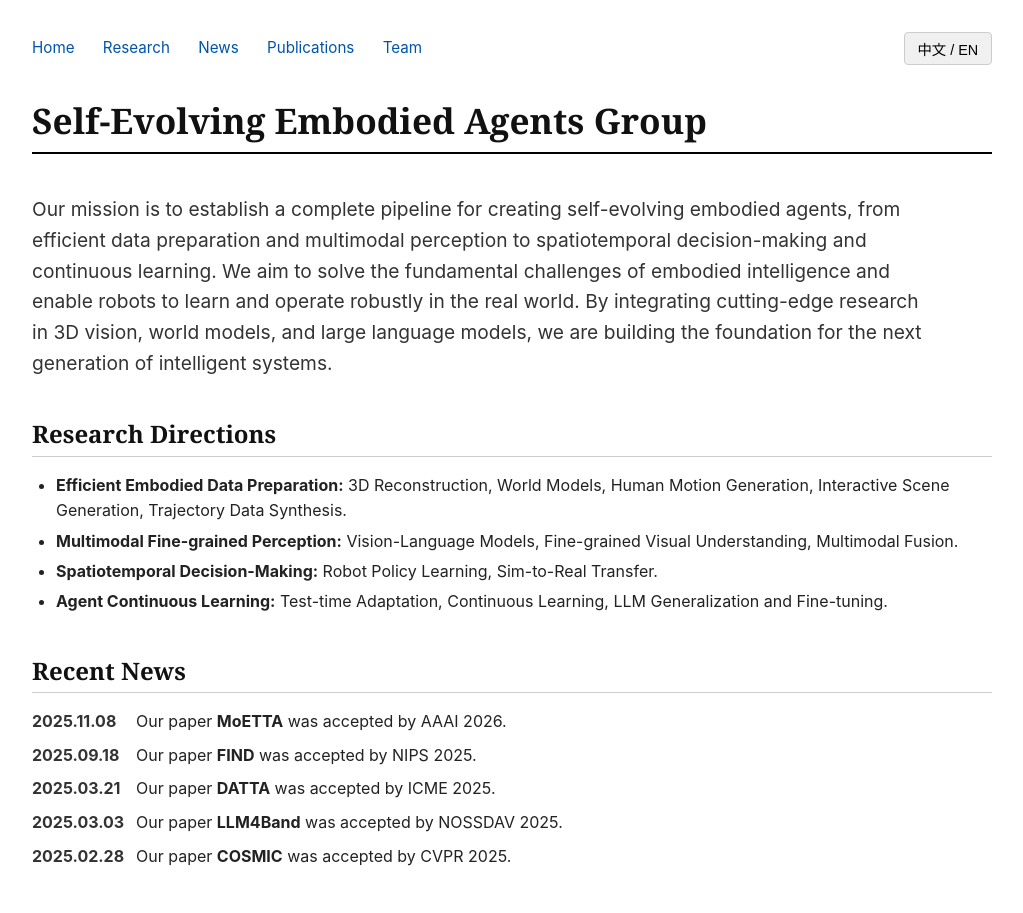
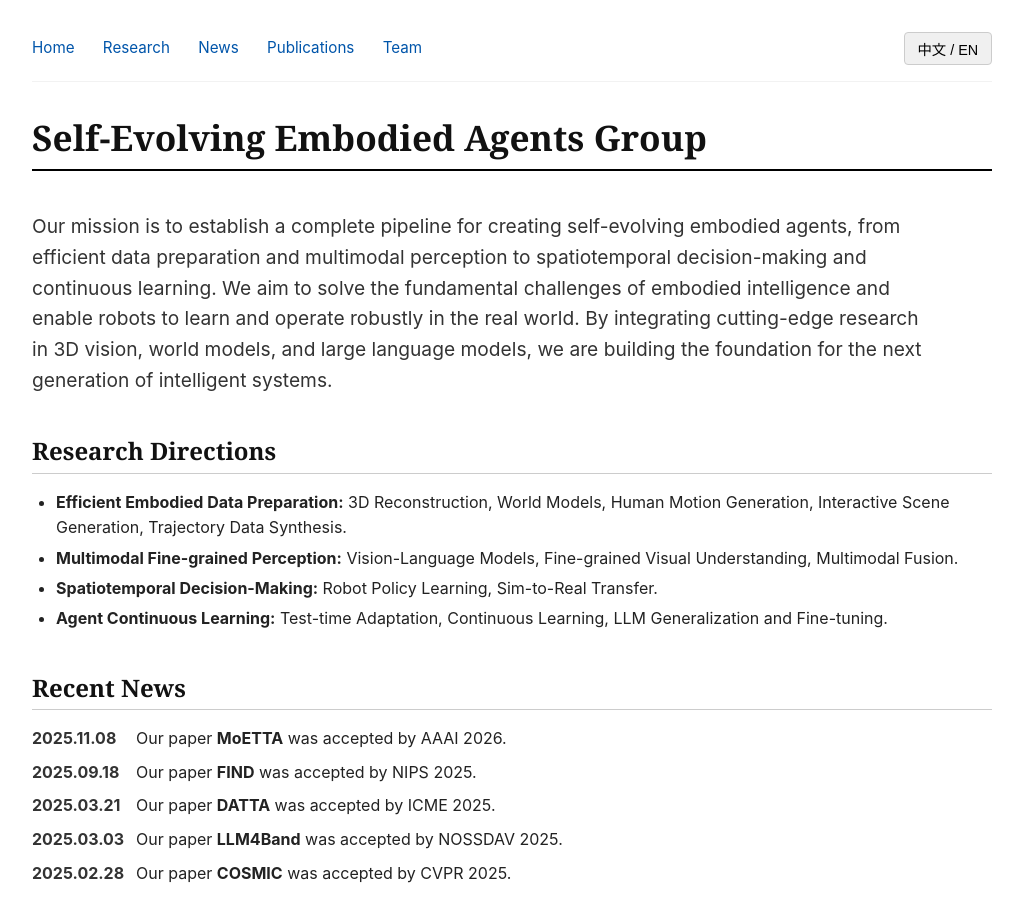
Before and after one commit to N50s/Self-Evolving-Embodied-Agents-Group, a Jekyll site: the page built from index.html, in a window 1280 px wide and 1400 px high. Shown: the top 913 px of the window, without its empty margins (128-1151 px from the left). Built offline with Jekyll 4.4.1, drawn with Linux system fonts in a browser that asks for light colours; some of the changed text lies outside the part shown.

Commit message:
Enhance UI: sticky nav, smooth scroll, and tight card layouts

```diff
--- a/_layouts/default.html
+++ b/_layouts/default.html
@@ -6,6 +6,10 @@
     <meta name="viewport" content="width=device-width, initial-scale=1.0">
     <title>{{ page.title | default: site.title }}</title>
     <style>
+        html {
+            scroll-behavior: smooth;
+        }
+
         /* Classic Academic Typography & Reset */
         body {
             font-family: -apple-system, BlinkMacSystemFont, "Segoe UI", Roboto, "Helvetica Neue", Arial, "Noto Sans", "PingFang SC", "Microsoft YaHei", sans-serif;
@@ -35,6 +39,7 @@
             font-family: Georgia, "Times New Roman", Times, "Songti SC", "SimSun", serif;
             color: #111111;
             line-height: 1.35;
+            scroll-margin-top: 5rem;
         }
 
         /* Sans-serif Subheadings */
@@ -45,6 +50,7 @@
             font-family: -apple-system, BlinkMacSystemFont, "Segoe UI", Roboto, "Helvetica Neue", Arial, "Noto Sans", "PingFang SC", "Microsoft YaHei", sans-serif;
             color: #222222;
             line-height: 1.35;
+            scroll-margin-top: 5rem;
         }
 
         h1 {
@@ -100,6 +106,16 @@
             display: flex;
             align-items: center;
             margin-bottom: 2rem;
+
+            position: sticky;
+            top: 0;
+            background-color: rgba(255, 255, 255, 0.95);
+            backdrop-filter: blur(8px);
+            -webkit-backdrop-filter: blur(8px);
+            z-index: 1000;
+            padding: 1rem 0;
+            border-bottom: 1px solid rgba(0, 0, 0, 0.05);
+            margin-top: -1rem;
         }
 
         /* Simple top navigation */
@@ -314,7 +330,7 @@
         .card-list {
             display: grid;
             grid-template-columns: repeat(4, 1fr);
-            gap: 1.5rem;
+            gap: 1rem;
             margin-top: 1.5rem;
             margin-bottom: 2.5rem;
         }
@@ -334,9 +350,11 @@
         .card-item {
             background-color: #fcfcfc;
             border-radius: 12px;
-            padding: 1.5rem 1.25rem;
+            padding: 1.25rem 1rem;
             transition: all 0.3s ease;
             border: 1px solid #f0f0f0;
+            display: flex;
+            flex-direction: column;
         }
 
         .card-item:hover {
@@ -348,8 +366,8 @@
 
         .card-title {
             margin-top: 0;
-            margin-bottom: 1rem;
-            font-size: 1.15rem;
+            margin-bottom: 0.8rem;
+            font-size: 1.05rem;
             color: #111;
             font-weight: 600;
             border-bottom: none;
@@ -358,16 +376,18 @@
 
         .card-item p {
             margin-bottom: 0;
-            font-size: 0.95rem;
+            font-size: 0.88rem;
             color: #555;
-            line-height: 1.5;
+            line-height: 1.6;
+            text-align: left;
         }
 
         .card-item p.contact {
             font-weight: 500;
             color: #444;
-            margin-top: 1.2rem;
-            font-size: 0.9rem;
+            margin-top: auto;
+            padding-top: 1rem;
+            font-size: 0.85rem;
         }
 
         .card-item p.contact i {
@@ -401,21 +421,17 @@
 </head>
 
 <body class="lang-en">
-
-    <div class="container">
     <div class="nav-container">
         <div class="nav">
             <a href="{{ site.baseurl }}/#home"><span class="lang-en">Home</span><span class="lang-zh">首页</span></a>
             <a href="{{ site.baseurl }}/#research"><span class="lang-en">Research</span><span
                     class="lang-zh">研究方向</span></a>
-                <a href="{{ site.baseurl }}/#news"><span class="lang-en">News</span><span
-                        class="lang-zh">近期动态</span></a>
+            <a href="{{ site.baseurl }}/#news"><span class="lang-en">News</span><span class="lang-zh">近期动态</span></a>
             <a href="{{ site.baseurl }}/#publications"><span class="lang-en">Publications</span><span
                     class="lang-zh">代表性成果</span></a>
             <a href="{{ site.baseurl }}/#team"><span class="lang-en">Team</span><span class="lang-zh">团队</span></a>
         </div>
         <button class="lang-toggle" id="lang-btn">中文 / EN</button>
-        </div>
     </div>
 
     {{ content }}
--- a/index.html
+++ b/index.html
@@ -84,7 +84,8 @@
 <div class="team-section">
     <!-- Zhi Wang -->
     <div class="team-member">
-        <img src="{{ site.baseurl }}/assets/images/team/zhi_wang.jpg" alt="Zhi Wang" class="team-photo">
+        <img src="{{ site.baseurl }}/assets/images/team/zhi_wang.jpg" alt="Zhi Wang" class="team-photo"
+            style="object-position: 70% 20%;">
         <div class="team-info">
             <h4>Zhi Wang (王智)</h4>
             <p>
@@ -105,7 +106,8 @@
 
     <!-- Jingyan Jiang -->
     <div class="team-member">
-        <img src="{{ site.baseurl }}/assets/images/team/jingyan_jiang.jpg" alt="Jingyan Jiang" class="team-photo">
+        <img src="{{ site.baseurl }}/assets/images/team/jingyan_jiang.jpg" alt="Jingyan Jiang" class="team-photo"
+            style="object-position: 70% 20%;">
         <div class="team-info">
             <h4>Jingyan Jiang (姜婧妍)</h4>
             <p>
@@ -168,7 +170,7 @@
 
     <div class="card-item">
         <h3 class="card-title">
-            <span class="lang-en">Corporate</span>
+            <span class="lang-en">Corporate Collaboration</span>
             <span class="lang-zh">企业合作</span>
         </h3>
         <p class="lang-en">Open to robotics deployment and industrial technology collaborations.</p>
```
Lines whose indentation alone changed are shown as unchanged.
